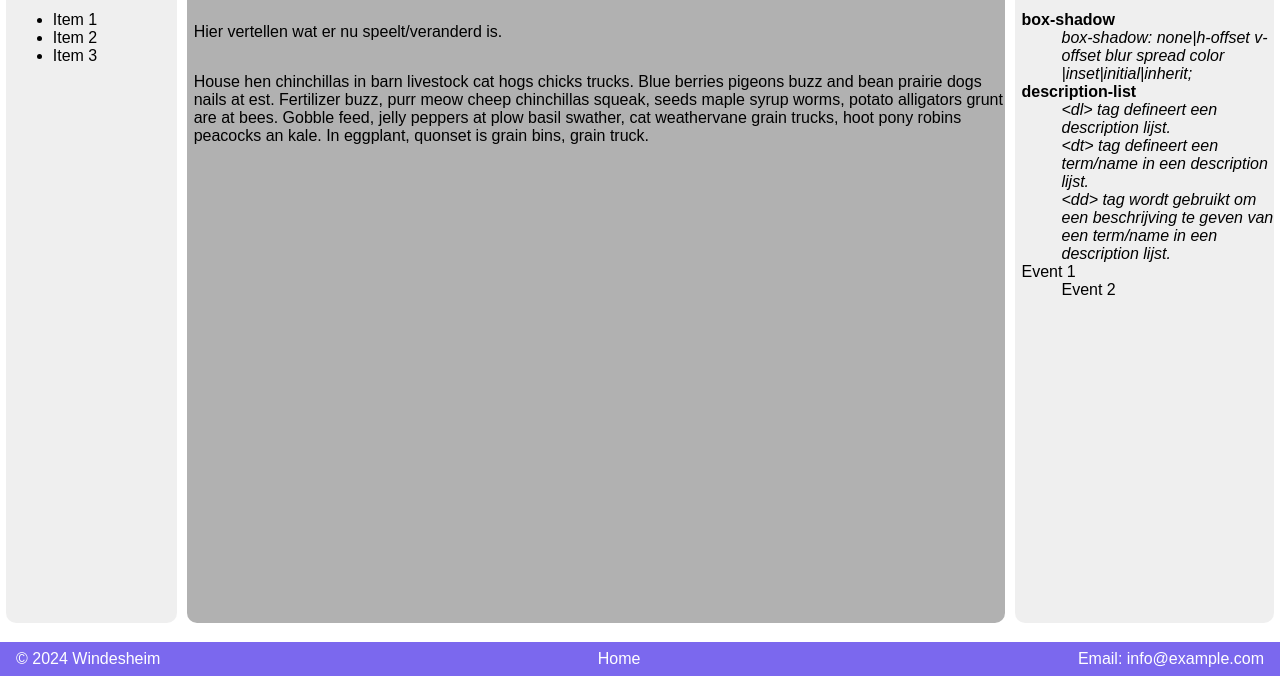
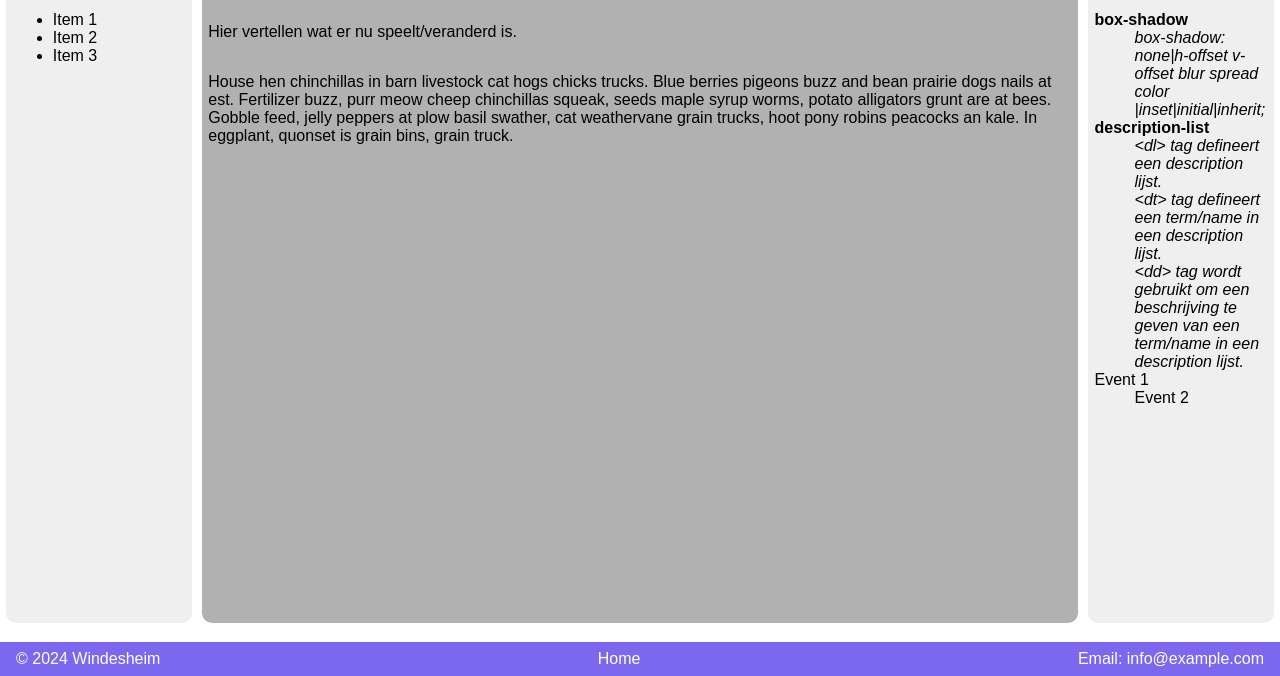
Before and after one commit to florishafkenscheid/Windesheim-HTML, a plain HTML site: page flexboxhtmlcss/index.html in a window 1280 px wide. Shown: the part 124-800 px from the top of the page. Drawn offline with Linux system fonts and the light colour scheme.

Commit message:
flex grow experimentation

```diff
--- a/flexboxhtmlcss/css/myStyle.css
+++ b/flexboxhtmlcss/css/myStyle.css
@@ -56,7 +56,7 @@ body {
 
     display: flex;
 
-    flex-grow: 2;
+    flex-grow: 1;
     flex-flow: column wrap;
     margin-right: 0.5vw;
     padding-left: 0.5vw;
```
